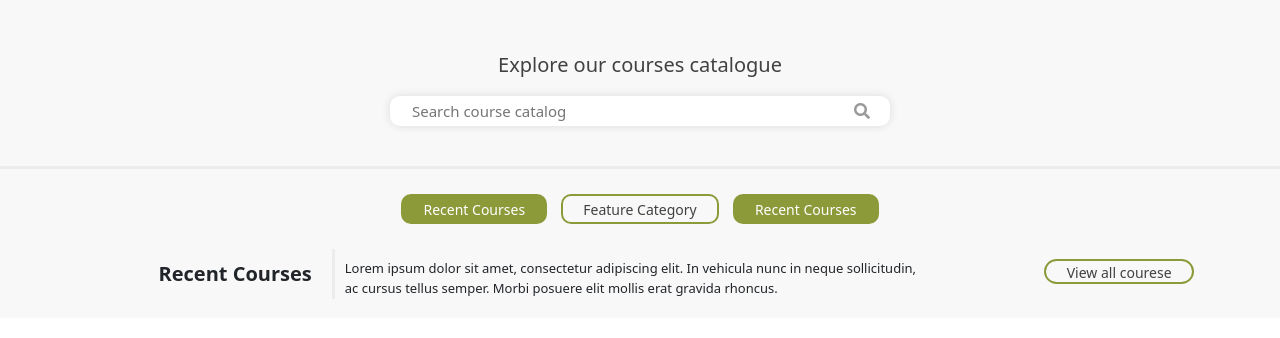
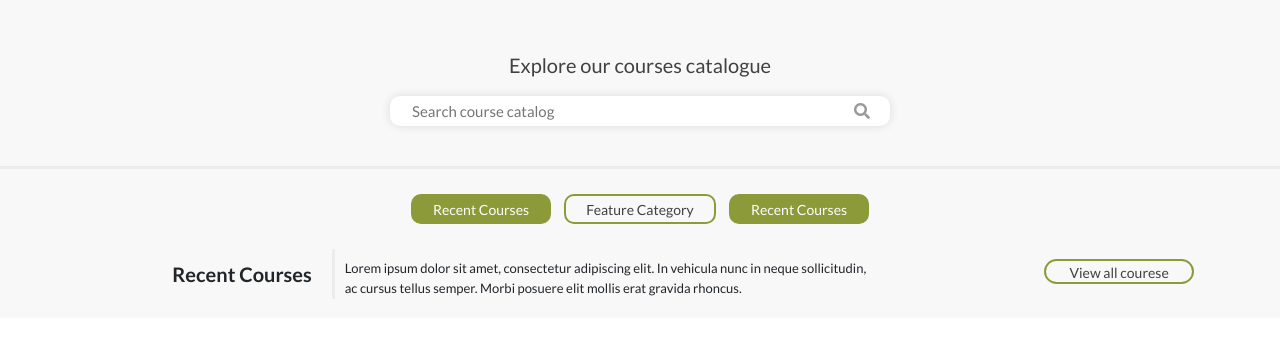
Before and after one commit to lemarafuad/SkinSoft-Task1-, a website: page index.html in a window 1280 px wide. Drawn offline with nearby package versions, Linux system fonts and the light colour scheme.

Commit message:
add font

```diff
--- a/index.css
+++ b/index.css
@@ -1,3 +1,4 @@
+
 
   #farah {
     padding-top: 50px;
--- a/index.html
+++ b/index.html
@@ -7,9 +7,11 @@
     <link rel="stylesheet" href="index.css">
     <link rel="stylesheet" href="node_modules/bootstrap/dist/css/bootstrap.min.css">
     <link rel="stylesheet" href="https://cdnjs.cloudflare.com/ajax/libs/font-awesome/5.15.3/css/all.min.css">
-
+    <link href='https://fonts.googleapis.com/css?family=Lato:400,700' rel='stylesheet' type='text/css'>
     <style>
-
+        :root {
+            --bs-body-font-family: 'Lato', sans-serif;
+        }
     </style>
 </head>
 <body>
```
